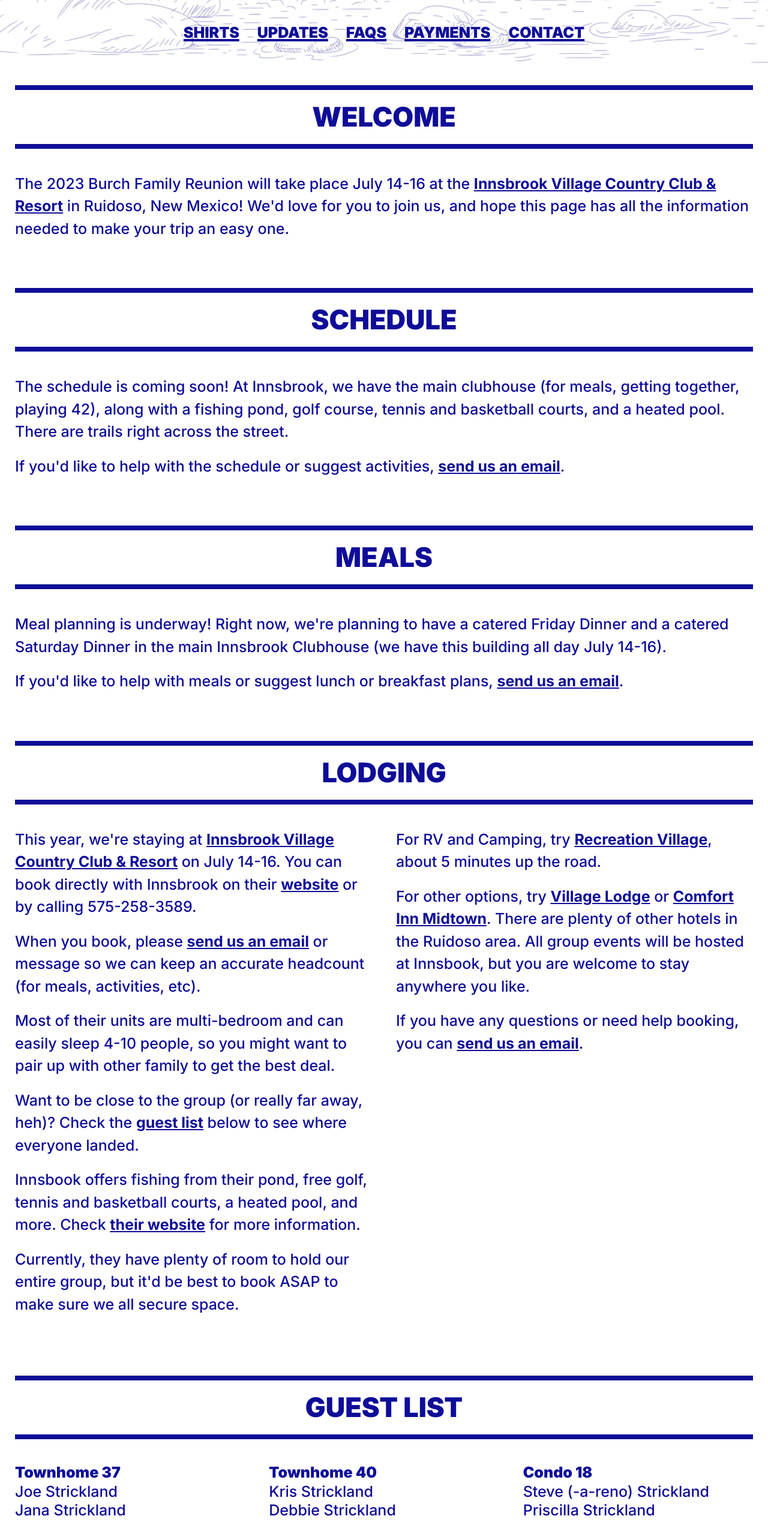
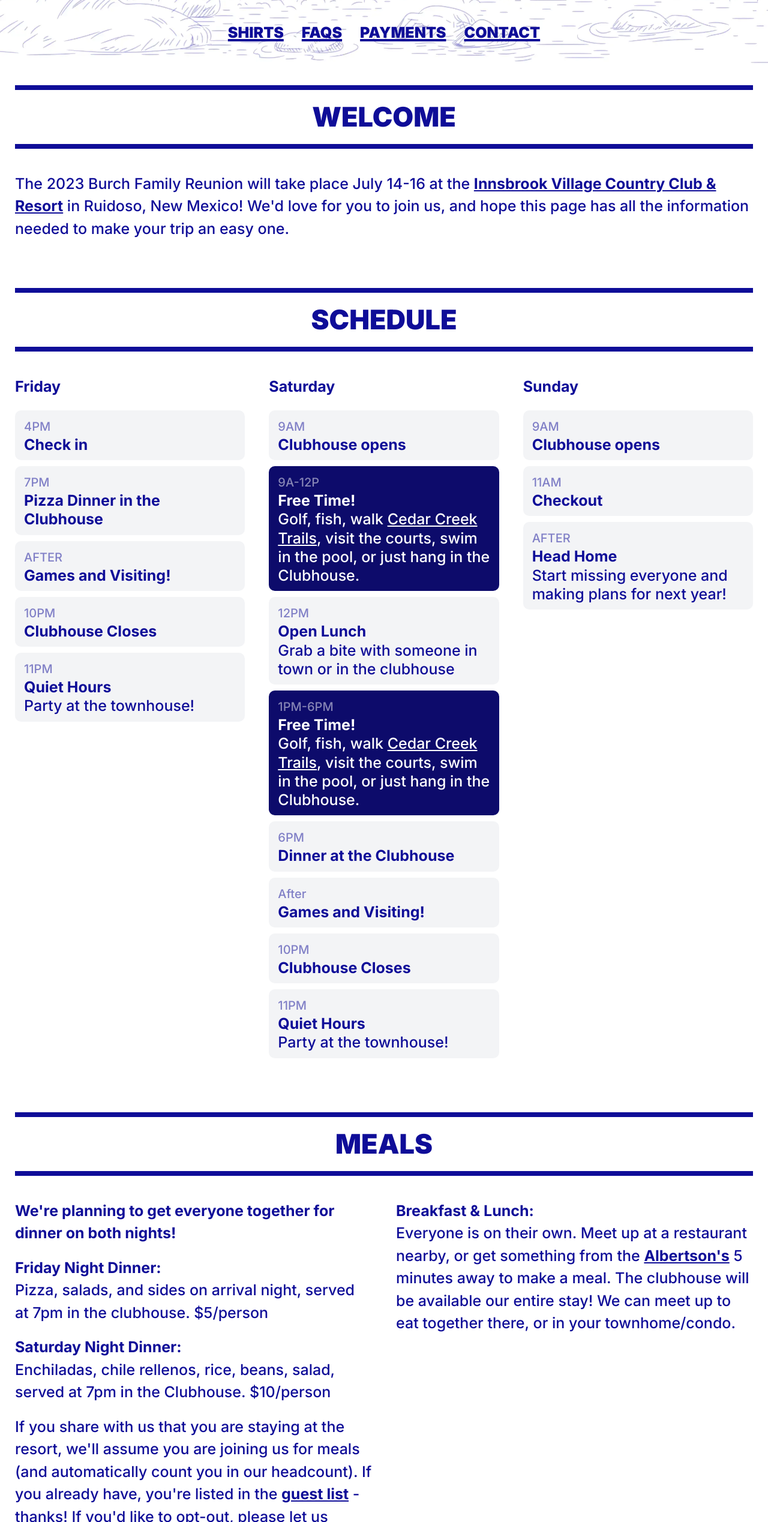
Before and after one commit to clarklab/burchreunion.com-2023, a plain HTML site: page index.html in a window 1280 px wide. Shown: the part 936-3473 px from the top of the page at 60% size. Drawn offline with Linux system fonts and the light colour scheme.

Commit message:
schedule and meals

```diff
--- a/index.html
+++ b/index.html
@@ -52,7 +52,6 @@
     </div>
     <div class="links w-full flex flex-wrap justify-center py-2 md:py-6 pb-4 md:px-24 mt-0 border-box text-center">
       <a href="#shirts" class="block w-auto md:w-auto mb-2 text-base md:text-xl uppercase underline decoration-4 px-2  md:px-3 font-black">Shirts</a>
-      <a href="#updates" class="block w-auto md:w-auto mb-2 text-base md:text-xl uppercase underline decoration-4 px-2  md:px-3 font-black">Updates</a>
       <a href="#FAQs" class="block w-auto md:w-auto mb-2 text-base md:text-xl uppercase underline decoration-4 px-2  md:px-3 font-black">FAQs</a>
       <a href="#payments" class="block w-auto md:w-auto mb-2 text-base md:text-xl uppercase underline decoration-4 px-2  md:px-3 font-black">Payments</a>
       <a href="#contact" class="block w-auto md:w-auto mb-2 text-base md:text-xl uppercase underline decoration-4 px-2  md:px-3 font-black">Contact</a>
@@ -66,14 +65,74 @@
 
  <div id="schedule" class="section max-w-5xl mx-auto px-5 mb-16">
    <h2 class="my-8 text-3xl md:text-4xl border border-8 border-navy dark:border-sunset border-x-0 py-4 uppercase text-center">Schedule</h2>
-   <p class="mb-4">The schedule is coming soon! At Innsbrook, we have the main clubhouse (for meals, getting together, playing 42), along with a fishing pond, golf course, tennis and basketball courts, and a heated pool. There are trails right across the street.</p>
-   <p class="mb-4">If you'd like to help with the schedule or suggest activities, <a href="mailto:angiewimberly@gmail.com" class="underline decoration-3 font-bold">send us an email</a>.</p>
+
+
+   <div class="block md:grid md:gap-8 md:grid-cols-3 text-left gap-2">
+
+    <div class="day friday">
+      <strong class="mb-4 block">Friday</strong>
+      <p><span>4PM</span><br><strong>Check in</strong></p>
+      <p><span>7PM</span><br><strong>Pizza Dinner in the Clubhouse</strong></p>
+      <p><span>AFTER</span><br><strong>Games and Visiting!</strong></p>
+      <p><span>10PM</span><br><strong>Clubhouse Closes</strong><br></p>
+      <p><span>11PM</span><br><strong>Quiet Hours</strong><br>Party at the townhouse!</p>
+    </div>
+
+    <div class="day saturday">
+      <strong class="mb-4 block">Saturday</strong>
+      <p><span>9AM</span><br><strong>Clubhouse opens</strong></p>
+      <p class="free !bg-midnight !text-white dark:!bg-sunset dark:!text-midnight"><span>9A-12P</span><br><strong>Free Time!</strong><br>Golf, fish, walk <a href="https://goo.gl/maps/Yge8nuQt1rwe4eao6" class="underline decoration-3">Cedar Creek Trails</a>, visit the courts, swim in the pool, or just hang in the Clubhouse.</p>
+      <p><span>12PM</span><br><strong>Open Lunch</strong><br>Grab a bite with someone in town or in the clubhouse</p>
+      <p class="free !bg-midnight !text-white dark:!bg-sunset dark:!text-midnight"><span>1PM-6PM</span><br><strong>Free Time!</strong><br>Golf, fish, walk <a href="https://goo.gl/maps/Yge8nuQt1rwe4eao6" class="underline decoration-3">Cedar Creek Trails</a>, visit the courts, swim in the pool, or just hang in the Clubhouse.</p>
+      <p><span>6PM</span><br><strong>Dinner at the Clubhouse</strong></p>
+      <p><span>After</span><br><strong>Games and Visiting!</strong></p>
+      <p><span>10PM</span><br><strong>Clubhouse Closes</strong></p>
+      <p><span>11PM</span><br><strong>Quiet Hours</strong><br>Party at the townhouse!</p>
+    </div>
+
+    <div class="day sunday">
+      <strong class="mb-4 block">Sunday</strong>
+      <p><span>9AM</span><br><strong>Clubhouse opens</strong></p>
+      <p><span>11AM</span><br><strong>Checkout</strong></p>
+      <p><span>AFTER</span><br><strong>Head Home</strong><br>Start missing everyone and making plans for next year!</p>
+    </div>
+
+
+   </div>
+
  </div>
 
  <div id="meals" class="section max-w-5xl mx-auto px-5 mb-16">
    <h2 class="my-8 text-3xl md:text-4xl border border-8 border-navy dark:border-sunset border-x-0 py-4 uppercase text-center">Meals</h2>
-   <p class="mb-4">Meal planning is underway! Right now, we're planning to have a catered Friday Dinner and a catered Saturday Dinner in the main Innsbrook Clubhouse (we have this building all day July 14-16).</p>
-   <p class="mb-4">If you'd like to help with meals or suggest lunch or breakfast plans, <a href="mailto:angiewimberly@gmail.com" class="underline decoration-3 font-bold">send us an email</a>.</p>
+
+  <div class="md:grid grid-cols-2 gap-8">
+
+   <div class="col">
+    <p class="mb-4">
+      <strong>We're planning to get everyone together for dinner on both nights!</strong>
+    </p>
+    <p class="mb-4">
+      <strong>Friday Night Dinner:</strong><br>
+      Pizza, salads, and sides on arrival night, served at 7pm in the clubhouse. $5/person
+    </p>
+    <p class="mb-4">
+      <strong>Saturday Night Dinner:</strong><br>
+      Enchiladas, chile rellenos, rice, beans, salad, served at 7pm in the Clubhouse. $10/person
+    </p>
+    <p class="mb-4">If you share with us that you are staying at the resort, we'll assume you are joining us for meals (and automatically count you in our headcount). If you already have, you're listed in the <a class="underline decoration-3 font-bold" href="#guestlist">guest list</a> - thanks! If you'd like to opt-out, please let us know.</p>
+    <p class="mb-4">As for payment, we'll be in touch after we get a final headcount. Kids under 10 eat free.
+    </p>
+   </div>
+
+   <div class="col">
+    <p class="mb-4">
+      <strong>Breakfast & Lunch:</strong><br>
+      Everyone is on their own. Meet up at a restaurant nearby, or get something from the <a href="https://goo.gl/maps/XgtE7f7K6uCDCqF17" target="_blank" class="underline decoration-3 font-bold">Albertson's</a> 5 minutes away to make a meal. The clubhouse will be available our entire stay! We can meet up to eat together there, or in your townhome/condo.
+    </p>
+   </div>
+
+  </div>
+
  </div>
 
  <div  id="lodging" class="section max-w-5xl mx-auto px-5 mb-16">
@@ -150,6 +209,22 @@
       </p>
      </div>
 
+    <div class="unit mb-6 md:mb-0">
+       <h4 class="font-black leading-tight">Townhome 72</h4>
+
+       <p class="leading-tight">
+        Jim Brandon<br>
+        Marsha Brandon<br>
+        Chris Brandon<br>
+        Lily Brandon<br>
+        Asher Brandon<br>
+        Gray Brandon<br>
+        Caleb Brandon<br>
+        James Brandon<br>
+        Sage Brandon
+      </p>
+     </div>
+
      <div class="unit mb-6 md:mb-0">
        <h4 class="font-black leading-tight">Condo 34</h4>
 
@@ -163,16 +238,7 @@
       </p>
      </div>
 
-     <div class="unit mb-6 md:mb-0">
-       <h4 class="font-black leading-tight">Condo 16</h4>
-
-       <p class="leading-tight">
-        Gordon Strickland<br>
-        Nancy Strickland<br>
-      </p>
-     </div>
-
-     <div class="unit mb-6 md:mb-0">
+    <div class="unit mb-6 md:mb-0">
        <h4 class="font-black leading-tight">Condo 32</h4>
 
        <p class="leading-tight">
@@ -184,7 +250,7 @@
       </p>
      </div>
 
-     <div class="unit mb-6 md:mb-0">
+    <div class="unit mb-6 md:mb-0">
        <h4 class="font-black leading-tight">We'll Find 'Em!</h4>
 
        <p class="leading-tight">
@@ -193,7 +259,29 @@
       </p>
      </div>
 
+    <div class="unit mb-6 md:mb-0">
+       <h4 class="font-black leading-tight">Condo 16</h4>
+
+       <p class="leading-tight">
+        Gordon Strickland<br>
+        Nancy Strickland<br>
+      </p>
+     </div>
+
+    <div class="unit mb-6 md:mb-0">
+       <h4 class="font-black leading-tight">Rumored</h4>
+
+       <p class="leading-tight">
+        Alleene Zaya<br>
+        Garrett Zaya<br>
+        Denny (Hotshot) & Jana Burch (and kids)<br>
+        James Harvey<br>
+      </p>
+     </div>
+
    </div>
+
+
  </div>
 
  <div  id="shirts" class="section text-center max-w-5xl mx-auto px-5 mb-16">
@@ -216,11 +304,6 @@
     </div>
   </div>
 
- </div>
-
- <div  id="updates" class="section text-center max-w-5xl mx-auto px-5 mb-16">
-   <h2 class="my-8 text-3xl md:text-4xl border border-8 border-navy dark:border-sunset border-x-0 py-4 uppercase">Updates</h2>
-   <p class="">Coming soon!</p>
  </div>
 
   <div id="contact" class="section text-center max-w-5xl mx-auto px-5 mb-16 pb-16">
```
Also changed, not shown: css/main.css, 1 other file.
